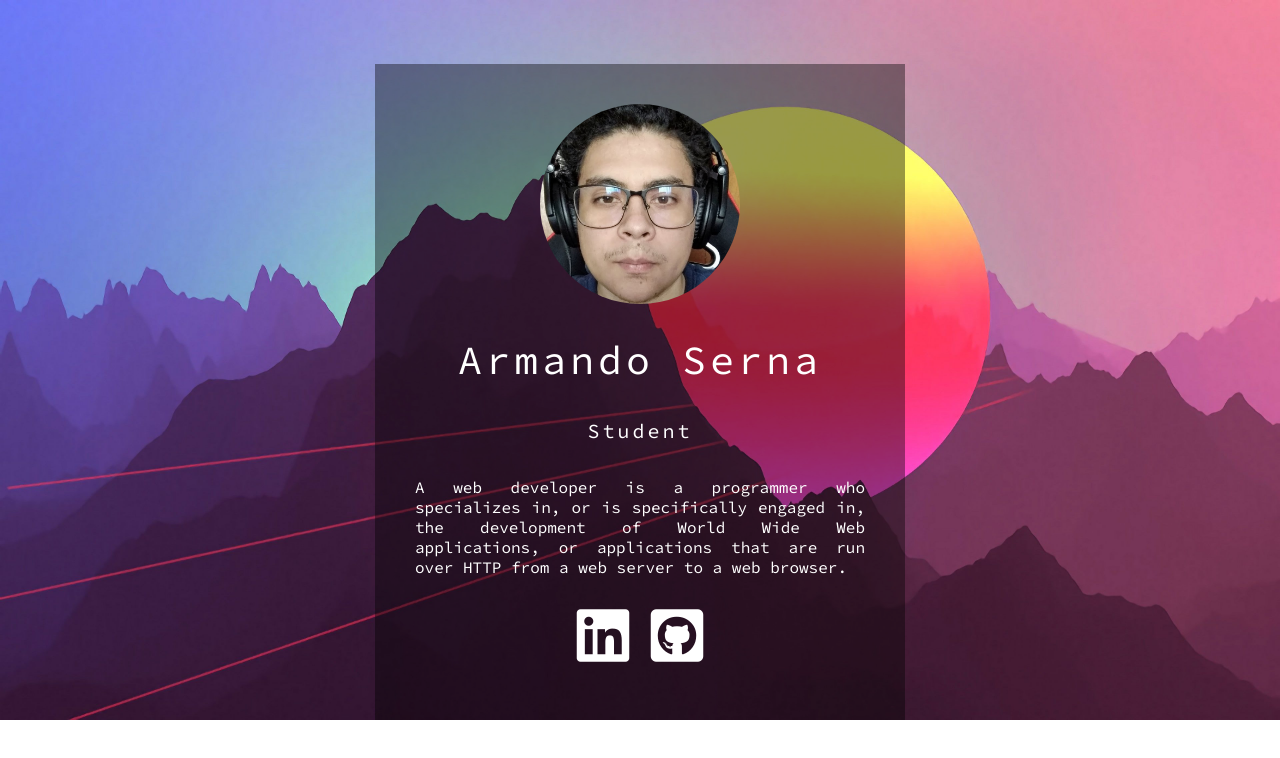
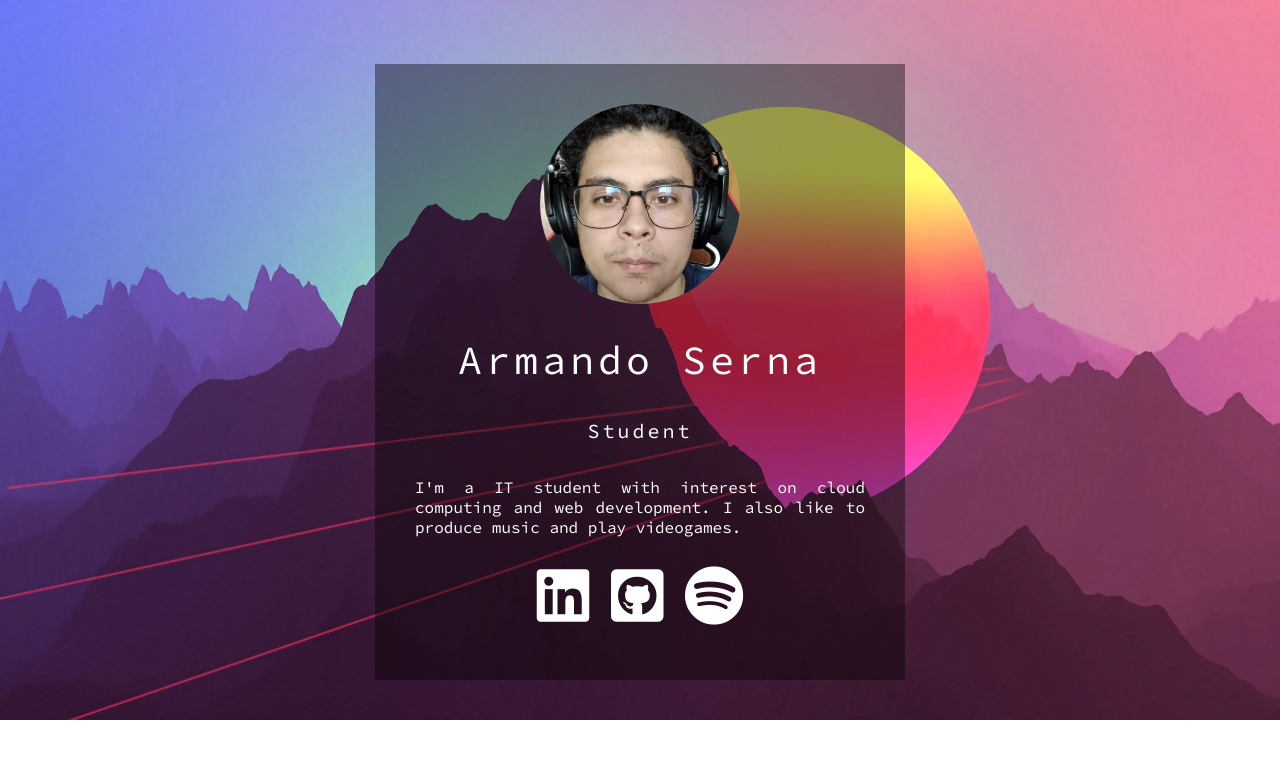
Before and after one commit to armandosg/armandosg.github.io, a website: page index.html in a window 1280 px wide. Drawn offline with Linux system fonts and the light colour scheme.

Commit message:
spotify link

```diff
--- a/index.html
+++ b/index.html
@@ -11,7 +11,7 @@
         <img src="img/profile.jpg" alt="" class="box-img">
         <h1>Armando Serna</h1>
         <h5>Student</h5>
-        <p>A web developer is a programmer who specializes in, or is specifically engaged in, the development of World Wide Web applications, or applications that are run over HTTP from a web server to a web browser.</p>
+        <p>I'm a IT student with interest on cloud computing and web development. I also like to produce music and play videogames.</p>
         <ul>
             <li>
                 <a href="https://www.linkedin.com/in/armandoserna/">
@@ -23,6 +23,11 @@
                     <i class="fab fa-github-square"></i>
                 </a>
             </li>
+            <li>
+                <a href="https://open.spotify.com/user/12134399548?si=o9BnfKn0TlW_30Qve-GKZg">
+                    <i class="fab fa-spotify"></i>
+                </a>
+            </li>
         </ul>
     </div>
 </body>
```
